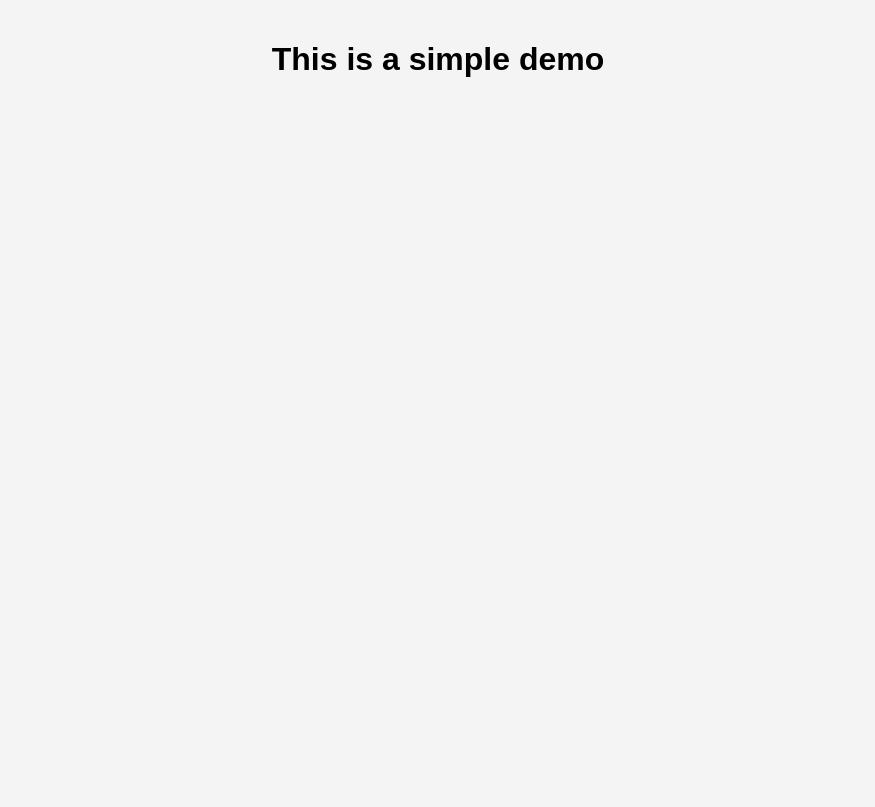
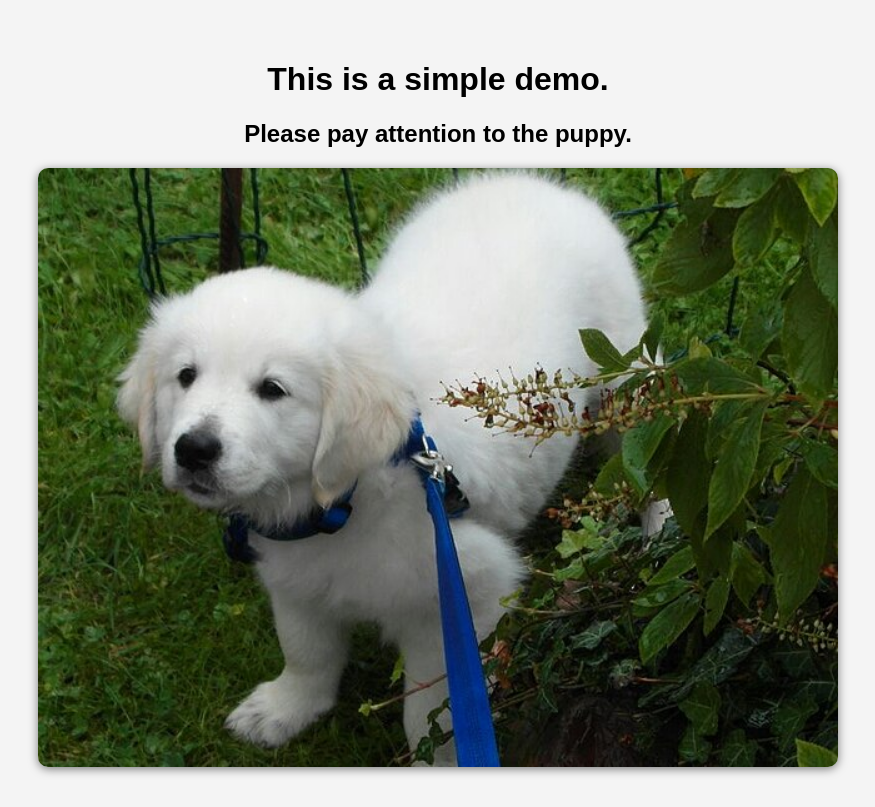
Before and after one commit to itsnotqwerty/donor-wheel, a plain HTML site: page static/index.html in a window 1280 px wide. Shown: the whole page, without its empty margins (202-1077 px from the left). Drawn offline with Linux system fonts and the light colour scheme.

Commit message:
Puppies!!!

```diff
--- a/static/index.html
+++ b/static/index.html
@@ -7,5 +7,11 @@
   <link rel="stylesheet" href="/styles.css">
 </head>
 <body>
-  <h1>This is a simple demo</h1>
+  <div id="content">
+    <h1>This is a simple demo.</h1>
+    <h2>Please pay attention to the puppy.</h2>
+    <div id="puppy-container">
+      <img src="/puppy.jpg" alt="Cute Puppy" id="puppy">
+    </div>
+  </div>
 </body>
--- a/static/styles.css
+++ b/static/styles.css
@@ -5,7 +5,21 @@ body {
   padding: 20px;
 }
 
-h1 {
-  color: #000;
+#content {
   text-align: center;
+  padding: 20px;
 }
+
+#puppy-container {
+  display: flex;
+  justify-content: center;
+  align-items: center;
+}
+
+#puppy {
+  width: 80%;
+  max-width: 800px;
+  height: auto;
+  border-radius: 10px;
+  box-shadow: 0 2px 10px rgba(0, 0, 0, 0.5);
+}
```
Also changed, not shown: static/puppy.jpg (added).
